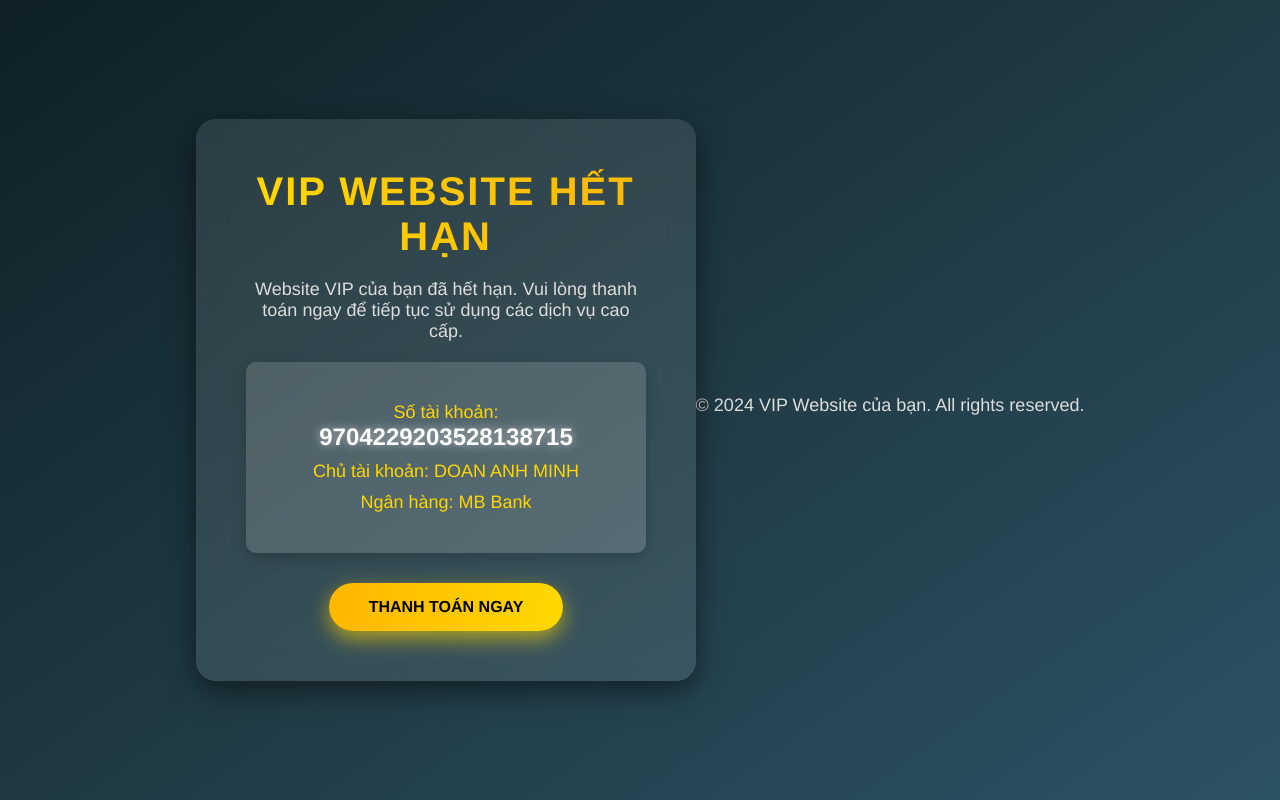
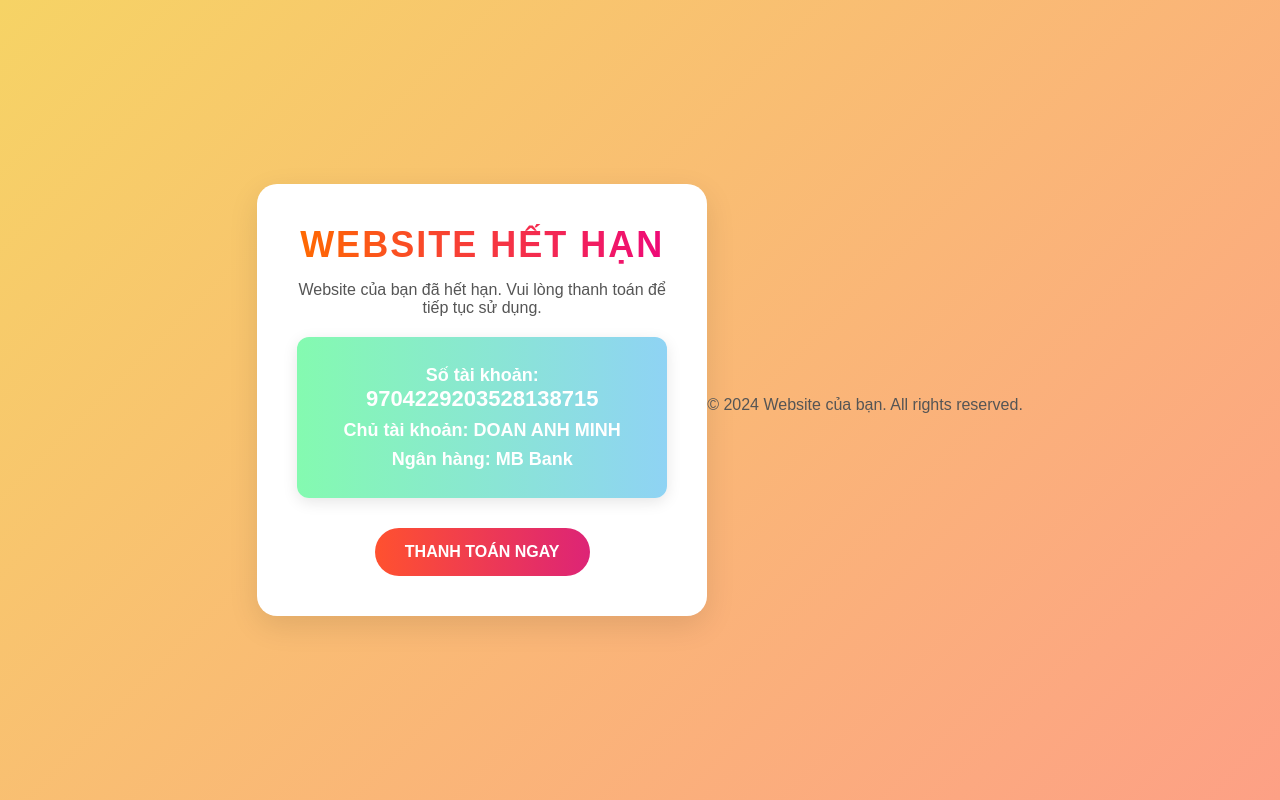
Before and after one commit to doanminhquan2k9/shoptienvuong.com, a plain HTML site: page index.html in a window 1280 px wide. Drawn offline with Linux system fonts and the light colour scheme.

Commit message:
Update index.html

```diff
--- a/index.html
+++ b/index.html
@@ -13,108 +13,104 @@
         }
 
         body {
-            font-family: 'Helvetica Neue', sans-serif;
-            background: linear-gradient(145deg, #0f2027, #203a43, #2c5364);
+            font-family: 'Arial', sans-serif;
+            background: linear-gradient(135deg, #f6d365 0%, #fda085 100%);
             height: 100vh;
             display: flex;
             justify-content: center;
             align-items: center;
-            color: #fff;
             background-attachment: fixed;
+            color: #333;
         }
 
         .container {
-            background: rgba(255, 255, 255, 0.1);
-            padding: 50px;
+            background-color: white;
+            padding: 40px;
             border-radius: 20px;
-            backdrop-filter: blur(15px);
-            box-shadow: 0 10px 30px rgba(0, 0, 0, 0.5);
+            box-shadow: 0 10px 30px rgba(0, 0, 0, 0.1);
             text-align: center;
-            max-width: 500px;
+            max-width: 450px;
             width: 100%;
-            animation: fadeIn 1s ease-out;
+            animation: popUp 0.5s ease-in-out;
+        }
+
+        @keyframes popUp {
+            from {
+                transform: scale(0.9);
+                opacity: 0;
+            }
+            to {
+                transform: scale(1);
+                opacity: 1;
+            }
         }
 
         h1 {
-            font-size: 40px;
-            margin-bottom: 20px;
-            letter-spacing: 2px;
-            font-weight: bold;
-            text-transform: uppercase;
-            background: linear-gradient(90deg, #ffd700, #ffb700);
+            font-size: 36px;
+            margin-bottom: 15px;
+            background: linear-gradient(90deg, #ff6a00, #ee0979);
             -webkit-background-clip: text;
             color: transparent;
+            text-transform: uppercase;
+            letter-spacing: 2px;
         }
 
         p {
-            font-size: 18px;
-            color: #ddd;
+            font-size: 16px;
+            color: #555;
             margin-bottom: 20px;
         }
 
         .payment-info {
-            background: rgba(255, 255, 255, 0.15);
-            padding: 30px;
-            border-radius: 10px;
-            box-shadow: 0 5px 15px rgba(0, 0, 0, 0.2);
-            margin-top: 20px;
+            background: linear-gradient(90deg, #84fab0, #8fd3f4);
+            padding: 20px;
+            border-radius: 12px;
+            margin-bottom: 20px;
+            box-shadow: 0 4px 15px rgba(0, 0, 0, 0.1);
         }
 
         .payment-info p {
-            margin: 10px 0;
+            margin: 8px 0;
             font-size: 18px;
-            color: #ffd700;
+            color: #fff;
+            font-weight: bold;
         }
 
         .account-number {
-            font-size: 24px;
-            font-weight: bold;
-            color: #fff;
-            text-shadow: 0 0 10px rgba(255, 255, 255, 0.6);
+            font-size: 22px;
         }
 
         .button {
             display: inline-block;
-            margin-top: 30px;
-            padding: 15px 40px;
-            background: linear-gradient(90deg, #ffb700, #ffd700);
-            color: #000;
+            padding: 15px 30px;
+            background: linear-gradient(90deg, #ff512f, #dd2476);
+            color: white;
             font-weight: bold;
             text-transform: uppercase;
             border-radius: 30px;
             text-decoration: none;
-            box-shadow: 0 8px 20px rgba(255, 215, 0, 0.6);
-            transition: transform 0.3s ease, box-shadow 0.3s ease;
+            font-size: 16px;
+            transition: box-shadow 0.3s ease, transform 0.3s ease;
+            margin-top: 10px;
         }
 
         .button:hover {
             transform: translateY(-5px);
-            box-shadow: 0 12px 30px rgba(255, 215, 0, 0.8);
+            box-shadow: 0 8px 20px rgba(255, 81, 47, 0.6);
         }
 
         footer {
             margin-top: 30px;
             font-size: 14px;
-            color: rgba(255, 255, 255, 0.7);
-        }
-
-        @keyframes fadeIn {
-            from {
-                opacity: 0;
-                transform: scale(0.9);
-            }
-            to {
-                opacity: 1;
-                transform: scale(1);
-            }
+            color: #888;
         }
     </style>
 </head>
 
 <body>
     <div class="container">
-        <h1>VIP Website Hết Hạn</h1>
-        <p>Website VIP của bạn đã hết hạn. Vui lòng thanh toán ngay để tiếp tục sử dụng các dịch vụ cao cấp.</p>
+        <h1>Website Hết Hạn</h1>
+        <p>Website của bạn đã hết hạn. Vui lòng thanh toán để tiếp tục sử dụng.</p>
         <div class="payment-info">
             <p>Số tài khoản: <span class="account-number">9704229203528138715</span></p>
             <p>Chủ tài khoản: DOAN ANH MINH</p>
@@ -124,7 +120,7 @@
     </div>
 
     <footer>
-        <p>&copy; 2024 VIP Website của bạn. All rights reserved.</p>
+        <p>&copy; 2024 Website của bạn. All rights reserved.</p>
     </footer>
 </body>
 
```
